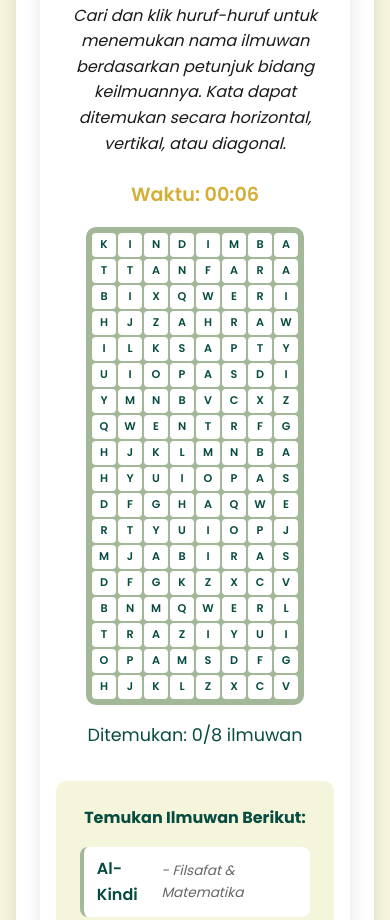
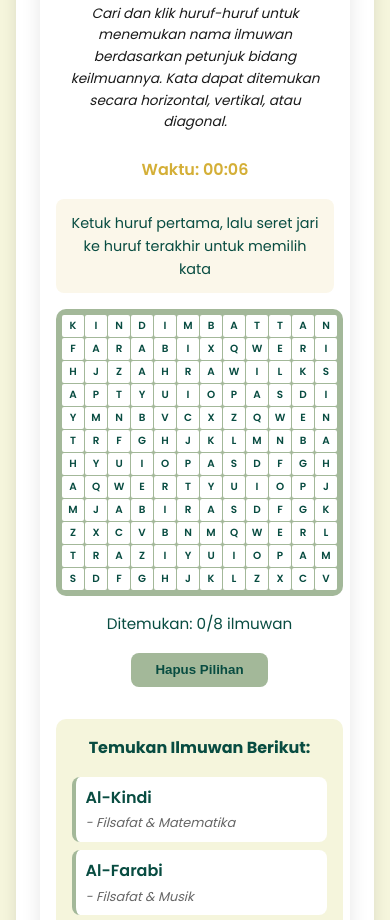
Before and after one commit to imamkmng/web-daulah, a website: page views/uji-kemampuan.html in a window 390 px wide. Shown: the part 1794-2714 px from the top of the page. Drawn offline with Linux system fonts and the light colour scheme.

Commit message:
add-game1

```diff
--- a/views/uji-kemampuan.html
+++ b/views/uji-kemampuan.html
@@ -379,37 +379,141 @@
             margin-bottom: 1rem;
         }
 
+        /* Mobile hint for touch */
+        .mobile-hint {
+            display: none;
+            text-align: center;
+            padding: 0.8rem;
+            background: rgba(212, 175, 55, 0.1);
+            border-radius: 8px;
+            margin-bottom: 1rem;
+            font-size: 0.9rem;
+            color: var(--hijau-tua);
+        }
+
+        /* Clear selection button for mobile */
+        .ws-clear-btn {
+            display: none;
+            margin: 1rem auto 0;
+            padding: 0.6rem 1.5rem;
+            background: var(--hijau-sage);
+            color: var(--hijau-tua);
+            border: none;
+            border-radius: 8px;
+            font-weight: 600;
+            cursor: pointer;
+            transition: all 0.3s ease;
+        }
+
+        .ws-clear-btn:active {
+            background: var(--hijau-tua);
+            color: var(--putih);
+            transform: scale(0.95);
+        }
+
         @media (max-width: 768px) {
             .wordsearch-layout {
                 grid-template-columns: 1fr;
             }
 
             .wordsearch-grid {
-                grid-template-columns: repeat(10, 1fr);
+                grid-template-columns: repeat(12, 1fr);
+                gap: 2px;
+                padding: 8px;
             }
 
             .wordsearch-cell {
-                width: 28px;
-                height: 28px;
-                font-size: 0.75rem;
+                width: 26px;
+                height: 26px;
+                font-size: 0.7rem;
+                border-radius: 3px;
             }
 
             .wordsearch-container {
                 padding: 1rem;
             }
+
+            .mobile-hint {
+                display: block;
+            }
+
+            .ws-clear-btn {
+                display: block;
+            }
+
+            .wordsearch-words {
+                padding: 1rem;
+            }
+
+            .word-item {
+                padding: 0.5rem 0.6rem;
+                flex-direction: column;
+                align-items: flex-start;
+            }
+
+            .word-name {
+                margin-bottom: 0.2rem;
+            }
+
+            .word-field {
+                font-size: 0.8rem;
+            }
         }
 
         @media (max-width: 480px) {
             .wordsearch-grid {
-                grid-template-columns: repeat(8, 1fr);
-                gap: 2px;
+                grid-template-columns: repeat(12, 1fr);
+                gap: 1px;
                 padding: 6px;
             }
 
             .wordsearch-cell {
-                width: 24px;
-                height: 24px;
-                font-size: 0.7rem;
+                width: 22px;
+                height: 22px;
+                font-size: 0.65rem;
+                border-radius: 2px;
+            }
+
+            .wordsearch-instruction {
+                font-size: 0.85rem;
+            }
+
+            .wordsearch-timer {
+                font-size: 1rem;
+            }
+
+            .wordsearch-score {
+                font-size: 0.95rem;
+            }
+        }
+
+        @media (max-width: 360px) {
+            .wordsearch-grid {
+                grid-template-columns: repeat(12, 1fr);
+            }
+
+            .wordsearch-cell {
+                width: 20px;
+                height: 20px;
+                font-size: 0.6rem;
+            }
+        }
+
+        /* Touch feedback for mobile */
+        @media (hover: none) and (pointer: coarse) {
+            .wordsearch-cell {
+                -webkit-tap-highlight-color: transparent;
+            }
+
+            .wordsearch-cell:active {
+                background: var(--emas);
+                color: var(--putih);
+            }
+
+            .wordsearch-cell.selected {
+                background: var(--emas);
+                color: var(--putih);
+                box-shadow: 0 0 0 2px rgba(212, 175, 55, 0.5);
             }
         }
 
@@ -590,6 +694,10 @@
 
                 <div class="wordsearch-timer">Waktu: <span id="wsTimer">00:00</span></div>
 
+                <div class="mobile-hint">
+                    Ketuk huruf pertama, lalu seret jari ke huruf terakhir untuk memilih kata
+                </div>
+
                 <div class="wordsearch-layout">
                     <div class="wordsearch-grid-container">
                         <div class="wordsearch-grid" id="wordsearchGrid">
@@ -598,6 +706,7 @@
                         <div class="wordsearch-score">
                             Ditemukan: <span id="wsFound">0</span>/<span id="wsTotal">8</span> ilmuwan
                         </div>
+                        <button type="button" class="ws-clear-btn" id="wsClearBtn">Hapus Pilihan</button>
                     </div>
 
                     <div class="wordsearch-words">
@@ -1227,8 +1336,11 @@
             isSelecting: false,
             timerInterval: null,
             seconds: 0,
+            isMobile: false,
+            lastTouchTarget: null,
 
             init() {
+                this.isMobile = 'ontouchstart' in window || navigator.maxTouchPoints > 0;
                 this.createGrid();
                 this.setupEventListeners();
                 this.startTimer();
@@ -1256,9 +1368,10 @@
                 const gridElement = document.getElementById('wordsearchGrid');
                 if (!gridElement) return;
 
-                // Mouse events
+                // Mouse events (for desktop)
                 gridElement.addEventListener('mousedown', (e) => {
                     if (e.target.classList.contains('wordsearch-cell')) {
+                        e.preventDefault();
                         this.startSelection(e.target);
                     }
                 });
@@ -1273,29 +1386,65 @@
                     this.endSelection();
                 });
 
-                // Touch events for mobile
+                document.addEventListener('mouseup', () => {
+                    if (this.isSelecting) {
+                        this.endSelection();
+                    }
+                });
+
+                // Touch events for mobile - improved handling
                 gridElement.addEventListener('touchstart', (e) => {
+                    e.preventDefault(); // Prevent scrolling while selecting
                     const touch = e.touches[0];
                     const target = document.elementFromPoint(touch.clientX, touch.clientY);
                     if (target && target.classList.contains('wordsearch-cell')) {
                         this.startSelection(target);
+                        this.lastTouchTarget = target;
                     }
-                }, { passive: true });
+                }, { passive: false });
 
                 gridElement.addEventListener('touchmove', (e) => {
+                    e.preventDefault(); // Prevent scrolling while selecting
                     const touch = e.touches[0];
                     const target = document.elementFromPoint(touch.clientX, touch.clientY);
                     if (this.isSelecting && target && target.classList.contains('wordsearch-cell')) {
-                        this.continueSelection(target);
+                        if (target !== this.lastTouchTarget) {
+                            this.continueSelection(target);
+                            this.lastTouchTarget = target;
+                        }
                     }
-                }, { passive: true });
-
-                gridElement.addEventListener('touchend', () => {
+                }, { passive: false });
+
+                gridElement.addEventListener('touchend', (e) => {
+                    e.preventDefault();
                     this.endSelection();
+                    this.lastTouchTarget = null;
+                }, { passive: false });
+
+                gridElement.addEventListener('touchcancel', () => {
+                    this.clearSelection();
+                    this.lastTouchTarget = null;
                 });
 
-                // Prevent text selection while dragging
+                // Prevent text selection and context menu
                 gridElement.addEventListener('selectstart', (e) => e.preventDefault());
+                gridElement.addEventListener('contextmenu', (e) => e.preventDefault());
+
+                // Clear button for mobile
+                const clearBtn = document.getElementById('wsClearBtn');
+                if (clearBtn) {
+                    clearBtn.addEventListener('click', () => {
+                        this.clearSelection();
+                    });
+                }
+            },
+
+            clearSelection() {
+                this.selectedCells.forEach(cell => {
+                    cell.classList.remove('selected');
+                });
+                this.selectedCells = [];
+                this.isSelecting = false;
             },
 
             startSelection(cell) {
```
